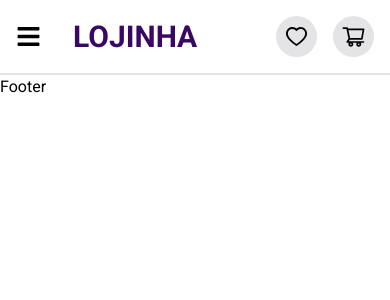
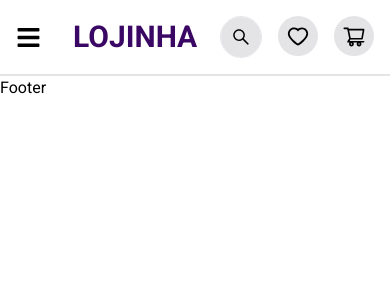
Before and after one commit to MartinsLucass/React-Ecommerce, a React (Vite) app: page / in a window 390 px wide. Shown: the top 300 px of the page. Built offline with nearby package versions, Linux system fonts and the light colour scheme.

Commit message:
responsive search

```diff
--- a/index.html
+++ b/index.html
@@ -5,7 +5,7 @@
     <link rel="icon" type="image/svg+xml" href="/vite.svg" />
     <meta name="viewport" content="width=device-width, initial-scale=1.0" />
     <link href="https://fonts.googleapis.com/css2?family=Roboto:wght@400;500;700&display=swap" rel="stylesheet">
-    <title>NovaMart</title>
+    <title>Lojinha</title>
   </head>
   <body>
     <div id="root"></div>
--- a/src/common/header/Header.jsx
+++ b/src/common/header/Header.jsx
@@ -1,18 +1,27 @@
-import React from "react";
+import React, { useState } from "react";
 import Menu from "./Menu";
 import SearchBar from "./SearchBar";
 import Icon from "./icon";
-import { Link } from "react-router-dom";
 
 const Header = () => {
+  const [showSearch, setShowSearch] = useState(false);
+
   return (
     <header className="flex flex-row items-center justify-center border-b-2 border-zinc-200 p-4">
       <div className="container w-full flex justify-between items-center">
-      <Menu />
-        <div className="flex flex-row space-x-4">
-          <SearchBar />
-          <Icon />
-        </div>
+        {showSearch ? (
+          <>
+            <SearchBar setShowSearch={setShowSearch} showSearch={showSearch}/>
+          </>
+        ) : (
+          <>
+            <Menu />
+            <div className="flex flex-row space-x-4">
+              <SearchBar setShowSearch={setShowSearch} showSearch={showSearch}/>
+              <Icon />
+            </div>
+          </>
+        )}
       </div>
     </header>
   );
--- a/src/common/header/Icon.jsx
+++ b/src/common/header/Icon.jsx
@@ -7,13 +7,13 @@ const Icon = () => {
     <div className="flex space-x-4 text-black">
       <Link
         to="/"
-        className="bg-zinc-200 p-2 rounded-full flex items-center justify-center transition transform hover:scale-90"
+        className="bg-zinc-200 p-2 rounded-full flex items-center justify-center transition transform hover:scale-90 h-10 w-10"
       >
         <AiOutlineHeart size={25} />
       </Link>
       <Link
         to="/"
-        className="bg-zinc-200 p-2 rounded-full flex items-center justify-center transition transform hover:scale-90"
+        className="bg-zinc-200 p-2 rounded-full flex items-center justify-center transition transform hover:scale-90 h-10 w-10"
       >
         <AiOutlineShoppingCart size={25} />
       </Link>
--- a/src/common/header/SearchBar.jsx
+++ b/src/common/header/SearchBar.jsx
@@ -1,18 +1,85 @@
-import { AiOutlineSearch } from "react-icons/ai";
+import React, { useEffect, useState } from "react";
+import { AiOutlineSearch, AiOutlineArrowLeft } from "react-icons/ai";
+import classNames from "classnames";
 
-const SearchBar = () => {
-    return (
-      <form className="hidden sm:flex items-center rounded-lg bg-white border border-zinc-300">
+const SearchBar = ({ showSearch, setShowSearch }) => {
+  const [windowWidth, setWindowWidth] = useState(window.innerWidth);
+
+  const handleButtonClick = (event) => {
+    event.preventDefault();
+    if (windowWidth < 640 && !showSearch) {
+      setShowSearch(!showSearch);
+    }
+  };
+
+  const inputClasses = classNames({
+    "sm:flex hidden": !showSearch,
+    flex: showSearch || true,
+    "w-full sm:w-40 md:w-56 h-10 px-2 text-gray-700 outline-none bg-transparent rounded-l-lg p-4": true,
+  });
+
+  const buttonClasses = classNames(
+    "flex items-center justify-center sm:bg-transparent sm:rounded-l-lg rounded-full border-zinc-300 h-10 w-10",
+    {
+      "bg-zinc-200 w-10 h-10": !showSearch,
+      "bg-transparent w-16": showSearch,
+    }
+  );
+
+  useEffect(() => {
+    const handleMouseDown = (event) => {
+      if (!event.target.closest("form")) {
+        setShowSearch(false);
+      }
+    };
+
+    document.addEventListener("mousedown", handleMouseDown);
+
+    return () => {
+      document.removeEventListener("mousedown", handleMouseDown);
+    };
+  }, []);
+
+  useEffect(() => {
+    const handleResize = () => {
+      setWindowWidth(window.innerWidth);
+      setShowSearch(false);
+    };
+
+    window.addEventListener("resize", handleResize);
+
+    return () => {
+      window.removeEventListener("resize", handleResize);
+    };
+  }, []);
+
+  return (
+    <form className="flex items-center justify-center sm:rounded-lg rounded-full w-full">
+      {showSearch && (
+        <button onClick={() => setShowSearch(false)} className="mr-6">
+          <AiOutlineArrowLeft size={25} className="text-black" />
+        </button>
+      )}
+      <div
+        className={classNames(
+          "flex flex-row items-center justify-between bg-white",
+          {
+            "border sm:border-lg rounded-full sm:rounded-lg": !showSearch,
+            "border rounded-lg w-full": showSearch,
+          }
+        )}
+      >
         <input
-          className="sm:w-20 md:w-40 h-15 px-2 text-gray-700 outline-none bg-transparent rounded-l-lg"
+          className={inputClasses}
           type="text"
           placeholder="Pesquisar..."
         />
-        <button className="flex items-center justify-center h-10 w-10 bg-transparent rounded-r-lg">
-          <AiOutlineSearch className="text-black" />
+        <button className={buttonClasses} onClick={handleButtonClick}>
+          <AiOutlineSearch size={20} className="text-black" />
         </button>
-      </form>
-    );
-  };
+      </div>
+    </form>
+  );
+};
 
-  export default SearchBar;
+export default SearchBar;
```
